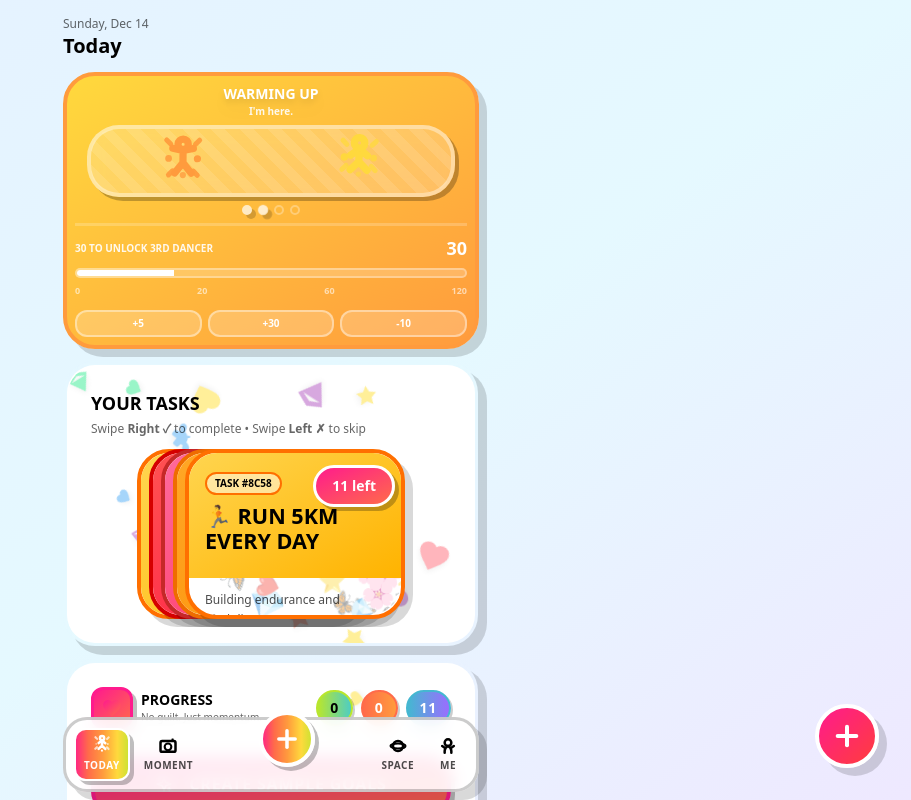
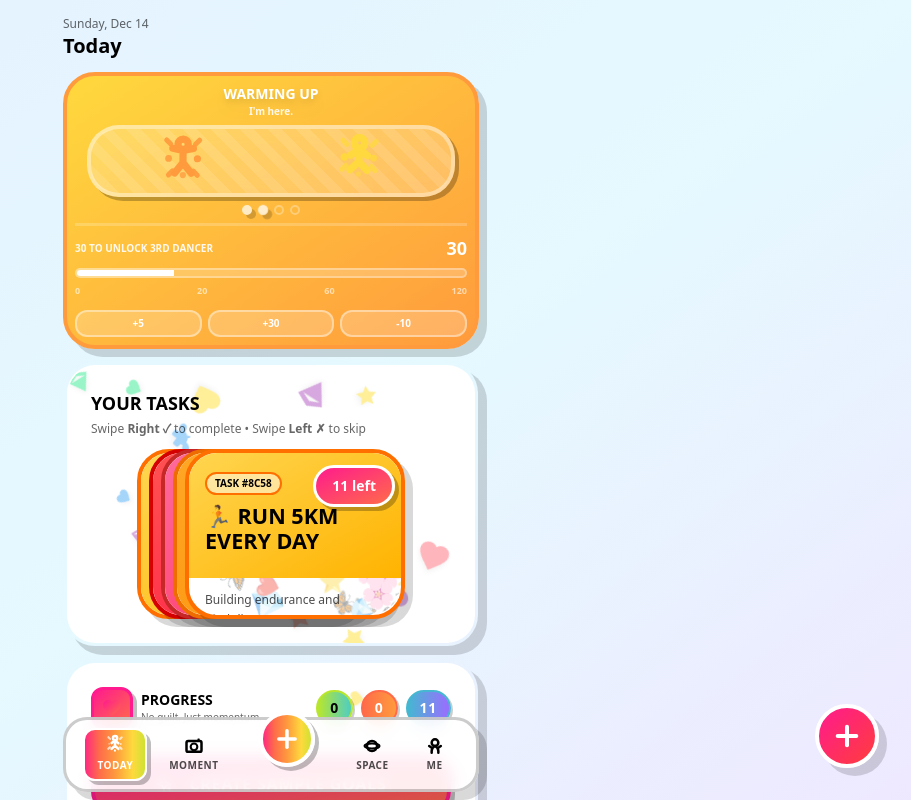
Before and after one commit to a76850567/gift-app, a React (Vite) app: page / in a window 1280 px wide. Shown: the top 800 px of the page, without its empty margins (369-1280 px from the left). Built offline with nearby package versions, Linux system fonts and the light colour scheme.

Commit message:
fixed_界面修改_3

```diff
--- a/framework/components/layout.tsx
+++ b/framework/components/layout.tsx
@@ -72,7 +72,7 @@ type BottomNavProps = {
 };
 
 export function BottomNav({ routes, className, onAddGoal }: BottomNavProps) {
-  const linkBase = "flex flex-col items-center gap-0.5 px-2 py-1.5 rounded-xl transition-all font-bold uppercase text-[10px] tracking-wider";
+  const linkBase = "flex flex-col items-center gap-0.5 px-3 py-1.5 rounded-xl transition-all font-bold uppercase text-[10px] tracking-wider";
   const active = "gradient-rainbow-animated text-white border-[2px] border-white shadow-button";
   const idle = "text-black/70 hover:bg-white/50 border-[2px] border-transparent";
 
@@ -84,9 +84,9 @@ export function BottomNav({ routes, className, onAddGoal }: BottomNavProps) {
   return (
     <div className={cn("fixed bottom-0 left-0 right-0 z-40", className)}>
       <div className="max-w-md mx-auto px-4 pb-2"> {/* Changed from max-w-3xl to max-w-md */}
-        <nav className="rounded-[1.5rem] border-[3px] border-black/20 bg-white/90 backdrop-blur shadow-card p-2 flex justify-between items-center">
+        <nav className="rounded-[1.5rem] border-[3px] border-black/20 bg-white/90 backdrop-blur shadow-card p-2 flex justify-around items-center gap-2">
           {/* Left Routes */}
-          <div className="flex gap-1">
+          <div className="flex gap-2">
             {leftRoutes.map((route) => {
               const IconComponent = route.icon;
               return (
@@ -130,7 +130,7 @@ export function BottomNav({ routes, className, onAddGoal }: BottomNavProps) {
           )}
 
           {/* Right Routes */}
-          <div className="flex gap-1">
+          <div className="flex gap-2">
             {rightRoutes.map((route) => {
               const IconComponent = route.icon;
               return (
```
